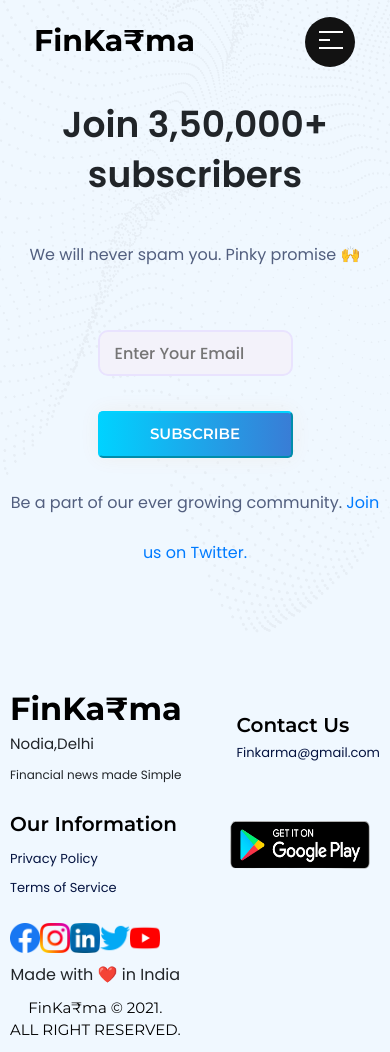
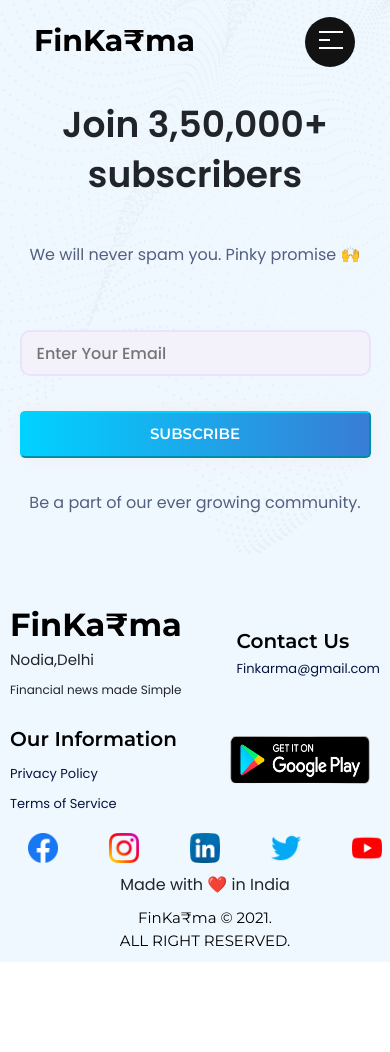
Before and after one commit to AnkitRajCode/Finkarma, a React (Create React App) app: page /subscribe in a window 390 px wide. After the commit the page ends 962 px from the top, so only its background shows below. Built offline with nearby package versions, Linux system fonts and the light colour scheme.

Commit message:
landing page done with responsivness

```diff
--- a/src/components/Finkarmadaily.js
+++ b/src/components/Finkarmadaily.js
@@ -7,7 +7,12 @@
         return (
             <div className="finkarmaDaily pt-5">
                 <div className="container">
-                    <div className="row">
+                    <div className="row fdFlex">
+                        <div className="col-md-6">
+                            <div className="fdTitle">Finkarma Daily</div>
+                            <div className="fdAbout">Every great design begin with an even better story</div>
+                            <div className="fdContent">Since beginning my journey as a freelancer designer nearly 4 years ago, I've done remote work for agencies, consulted for startups, and collaborated with talented people to create digital products for both business and consumer use, I am quietly confident, naturally curious.</div>
+                        </div>
                         <div className="col-md-6">
                             <div className="card mb-3 shadow">
                                 <div className="row no-gutters">
@@ -42,11 +47,7 @@
                                 </div>
                             </div>
                         </div>
-                        <div className="col-md-6">
-                            <div className="fdTitle">Finkarma Daily</div>
-                            <div className="fdAbout">Every great design begin with an even better story</div>
-                            <div className="fdContent">Since beginning my journey as a freelancer designer nearly 4 years ago, I've done remote work for agencies, consulted for startups, and collaborated with talented people to create digital products for both business and consumer use, I am quietly confident, naturally curious.</div>
-                        </div>
+
                     </div>
                 </div>
             </div>
--- a/src/components/Footer.js
+++ b/src/components/Footer.js
@@ -29,12 +29,12 @@
                 <div className="footerDiv">
                     <img src={googlePlay} alt="play Store" className="playStore"/>
                 </div>
-                <div className="footerDiv">
+                <div className="footerDivSocial">
                     <a target="_blank" rel="noopener noreferrer" href="https://www.facebook.com/Finkarma.in"><img src={facebook} alt="Facebook" className="SocialMediaLogo"/></a>
-                    <a target="_blank" rel="noopener noreferrer" href="https://www.instagram.com/finkarma.in/"><img src={instagram} alt="Instagram" className="SocialMediaLogo ml-sm-5 ml-md-3"/></a>
-                    <a target="_blank" rel="noopener noreferrer" href="https://www.linkedin.com/company/74031084"><img src={linkedin} alt="Linkedin" className="SocialMediaLogo ml-sm-5 ml-md-3"/></a>
-                    <a target="_blank" rel="noopener noreferrer" href="https://twitter.com/finkarmaIN"><img src={twitter} alt="Twitter" className="SocialMediaLogo ml-sm-5 ml-md-3"/></a>
-                    <a target="_blank" rel="noopener noreferrer" href="https://www.youtube.com/channel/UCaEFrIpHFPzvlHSJoBwZsyw"><img src={youtube} alt="Youtube" className="SocialMediaLogo ml-sm-5 ml-md-3"/></a>
+                    <a target="_blank" rel="noopener noreferrer" href="https://www.instagram.com/finkarma.in/"><img src={instagram} alt="Instagram" className="SocialMediaLogo ml-3"/></a>
+                    <a target="_blank" rel="noopener noreferrer" href="https://www.linkedin.com/company/74031084"><img src={linkedin} alt="Linkedin" className="SocialMediaLogo ml-3"/></a>
+                    <a target="_blank" rel="noopener noreferrer" href="https://twitter.com/finkarmaIN"><img src={twitter} alt="Twitter" className="SocialMediaLogo ml-3"/></a>
+                    <a target="_blank" rel="noopener noreferrer" href="https://www.youtube.com/channel/UCaEFrIpHFPzvlHSJoBwZsyw"><img src={youtube} alt="Youtube" className="SocialMediaLogo ml-3"/></a>
                     <div className="SignOffLines">Made with ❤️ in India</div>
                     <div className="copyright">FinKa₹ma © 2021.<br/> ALL RIGHT RESERVED.</div>
                 </div>
--- a/src/components/Inforgraphics.js
+++ b/src/components/Inforgraphics.js
@@ -10,42 +10,42 @@
                 <div className="container">
                     <div className="row">
                         <div className="col-sm-3">
-                            <div class="card mb-3">
-                                <img src={vector} class="card-img-top" alt="vector" />
-                                <div class="card-body">
-                                    <h5 class="card-title">How To Find The Best Exits Using Volume Climax</h5>
-                                    <p class="card-text"><small class="text-muted">July 24, 2021</small></p>
-                                    <p class="card-text">If Price is the king, then the volume is the queen. This statement shows the significance of the price and volume relationship...</p>
+                            <div className="card mb-3">
+                                <img src={vector} className="card-img-top" alt="vector" />
+                                <div className="card-body">
+                                    <h5 className="card-title">How To Find The Best Exits Using Volume Climax</h5>
+                                    <p className="card-text"><small className="text-muted">July 24, 2021</small></p>
+                                    <p className="card-text">If Price is the king, then the volume is the queen. This statement shows the significance of the price and volume relationship...</p>
                                 </div>
                             </div>
                         </div>
                         <div className="col-sm-3">
-                            <div class="card mb-3">
-                                <img src={vector} class="card-img-top" alt="vector" />
-                                <div class="card-body">
-                                    <h5 class="card-title">How To Find The Best Exits Using Volume Climax</h5>
-                                    <p class="card-text"><small class="text-muted">July 24, 2021</small></p>
-                                    <p class="card-text">If Price is the king, then the volume is the queen. This statement shows the significance of the price and volume relationship...</p>
+                            <div className="card mb-3">
+                                <img src={vector} className="card-img-top" alt="vector" />
+                                <div className="card-body">
+                                    <h5 className="card-title">How To Find The Best Exits Using Volume Climax</h5>
+                                    <p className="card-text"><small className="text-muted">July 24, 2021</small></p>
+                                    <p className="card-text">If Price is the king, then the volume is the queen. This statement shows the significance of the price and volume relationship...</p>
                                 </div>
                             </div>
                         </div>
                         <div className="col-sm-3">
-                            <div class="card mb-3">
-                                <img src={vector} class="card-img-top" alt="vector" />
-                                <div class="card-body">
-                                    <h5 class="card-title">How To Find The Best Exits Using Volume Climax</h5>
-                                    <p class="card-text"><small class="text-muted">July 24, 2021</small></p>
-                                    <p class="card-text">If Price is the king, then the volume is the queen. This statement shows the significance of the price and volume relationship...</p>
+                            <div className="card mb-3">
+                                <img src={vector} className="card-img-top" alt="vector" />
+                                <div className="card-body">
+                                    <h5 className="card-title">How To Find The Best Exits Using Volume Climax</h5>
+                                    <p className="card-text"><small className="text-muted">July 24, 2021</small></p>
+                                    <p className="card-text">If Price is the king, then the volume is the queen. This statement shows the significance of the price and volume relationship...</p>
                                 </div>
                             </div>
                         </div>
                         <div className="col-sm-3">
-                            <div class="card mb-3">
-                                <img src={vector} class="card-img-top" alt="vector" />
-                                <div class="card-body">
-                                    <h5 class="card-title">How To Find The Best Exits Using Volume Climax</h5>
-                                    <p class="card-text"><small class="text-muted">July 24, 2021</small></p>
-                                    <p class="card-text">If Price is the king, then the volume is the queen. This statement shows the significance of the price and volume relationship...</p>
+                            <div className="card mb-3">
+                                <img src={vector} className="card-img-top" alt="vector" />
+                                <div className="card-body">
+                                    <h5 className="card-title">How To Find The Best Exits Using Volume Climax</h5>
+                                    <p className="card-text"><small className="text-muted">July 24, 2021</small></p>
+                                    <p className="card-text">If Price is the king, then the volume is the queen. This statement shows the significance of the price and volume relationship...</p>
                                 </div>
                             </div>
                         </div>
--- a/src/css/Catagory.css
+++ b/src/css/Catagory.css
@@ -29,7 +29,6 @@
     align-items: center;
 }
 
-
 .catagoryBox{
     width: 150px;
     height: 150px;
@@ -37,3 +36,10 @@
     background-color: rgba(205, 230, 228, 0.603);
     background-clip: padding-box;
 }
+
+@media only screen and (max-width: 500px) {
+    .catagoryTitle,
+    .catagoryAbout{
+        margin-bottom: 10px;
+    }
+}
--- a/src/css/Footer.css
+++ b/src/css/Footer.css
@@ -81,6 +81,7 @@
     .SignOffLines{
         margin-top: 10px;
         text-align: center;
+        width: 100vw;
     }
     .copyright{
         color: black;
@@ -90,4 +91,11 @@
         margin-top: 10px;
         text-align: center;
     }
+    .footerDivSocial{
+        margin-top: 20px;
+        display: flex;
+        flex-direction: row ;
+        flex-wrap: wrap;
+        justify-content: space-around;
+    }
 }
--- a/src/css/Subscriber.css
+++ b/src/css/Subscriber.css
@@ -43,6 +43,11 @@
     display: block;
     background-image: linear-gradient(to right, #00d2ff 0%, #3a7bd5  51%, #00d2ff  100%);
 }
+.subscribeButton:hover {
+    background-position: right center;
+    color: #fff;
+    text-decoration: none;
+}
 .joinedSubscriber{
     font-size: 36px;
     text-align: center;
@@ -67,4 +72,23 @@
 }
 .signingOffLineSub a{
     text-decoration: none!important;
+    display: block;
 }
+
+@media only screen and (max-width: 500px) {
+    .Subscriber{
+        height: 70vh;
+    }
+    .subscribeInput{
+        width: 90vw;
+        margin: 50px 5vw 15px 5vw;
+
+    }
+    .subscribeButton{
+        width: 90vw;
+        margin: 20px 5vw;
+    }
+    .signingOffLineSub a{
+        display: none;
+    }
+}
--- a/src/css/finkarmaDaily.css
+++ b/src/css/finkarmaDaily.css
@@ -31,3 +31,21 @@
     color: #545454;
     line-height: 32px;
 }
+.fdFlex{
+    display: flex;
+    flex-direction: row-reverse ;
+
+    flex-wrap: wrap;
+}
+@media only screen and (max-width: 500px) {
+    .fdFlex{
+        flex-direction: row-reverse ;
+    }
+    .fdTitle,
+    .fdAbout{
+        margin-bottom: 10px;
+    }
+    .fdContent{
+        margin-bottom: 20px;
+    }
+}
```
